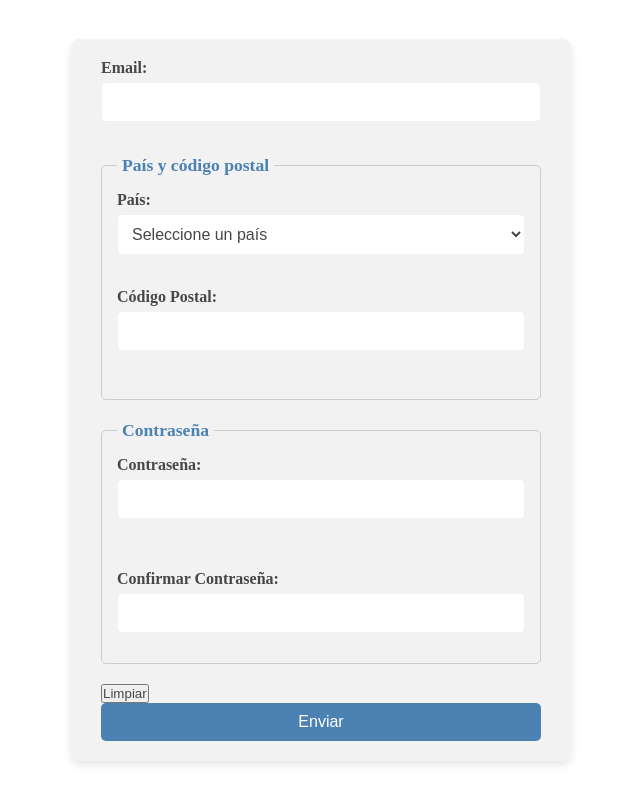
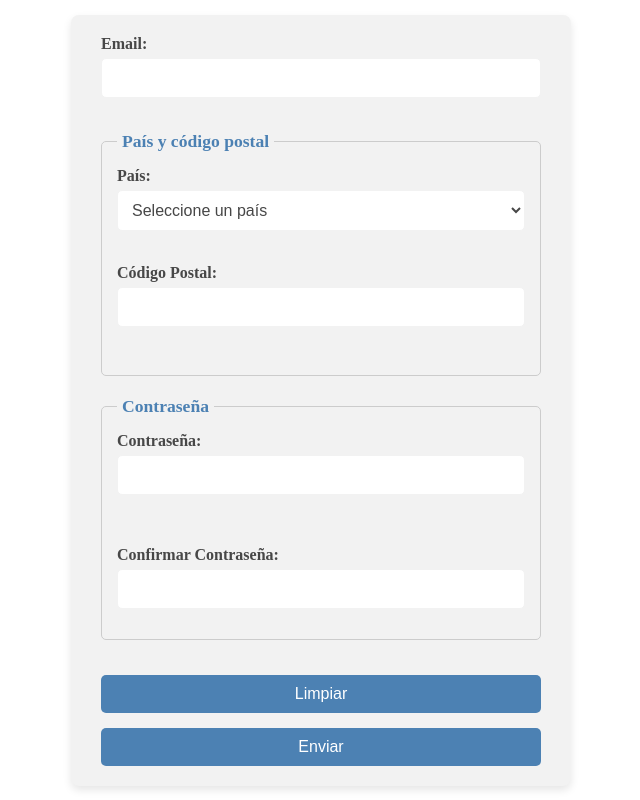
Before and after one commit to plunkydev/form-validation, a website built with webpack: page src/template.html in a window 1280 px wide. Shown: the whole page, without its empty margins (319-959 px from the left). Built offline with nearby package versions, Linux system fonts and the light colour scheme.

Commit message:
Actualización de estilos CSS: añadidos estilos para botones de tipo submit y reset (.btn-submit y .btn-reset), con hover dinámico utilizando colores de éxito y error. Mejora en la presentación y usabilidad del formulario.

```diff
--- a/src/style.css
+++ b/src/style.css
@@ -135,10 +135,12 @@ form {
   }
 
   /* Button */
-  button[type="submit"] {
+  .btn-submit,
+  .btn-reset {
     background-color: var(--primary-color);
     color: var(--tertiary-color);
     padding: 10px 15px;
+    margin-top: 15px;
     border: none;
     border-radius: 5px;
     font-size: 1rem;
@@ -147,6 +149,10 @@ form {
     transition: background-color 0.3s ease;
   }
 
-  button[type="submit"]:hover {
+  .btn-submit:hover {
     background-color: var(--success-color);
   }
+
+  .btn-reset:hover {
+    background-color: var(--error-color);
+  }
```
